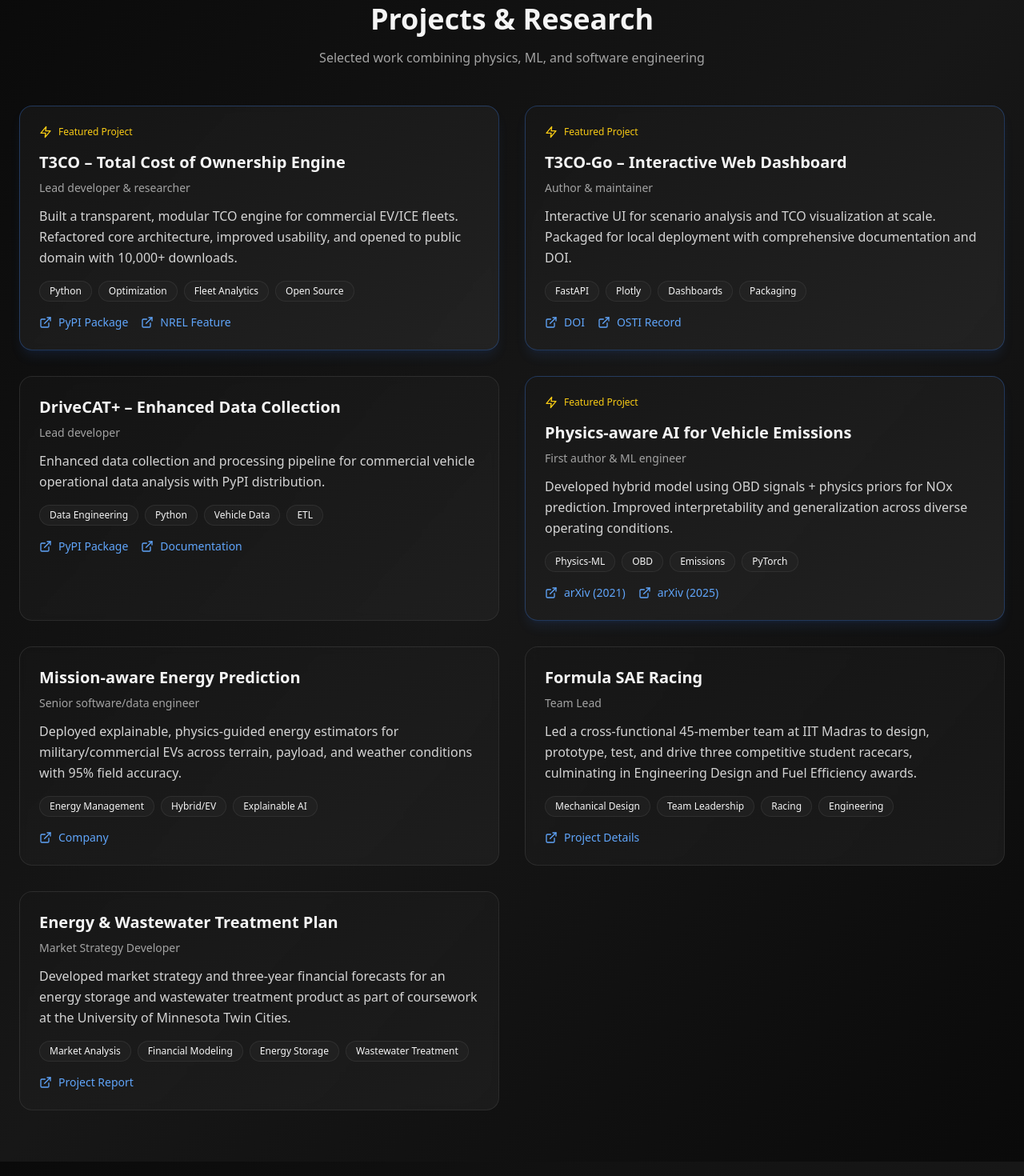
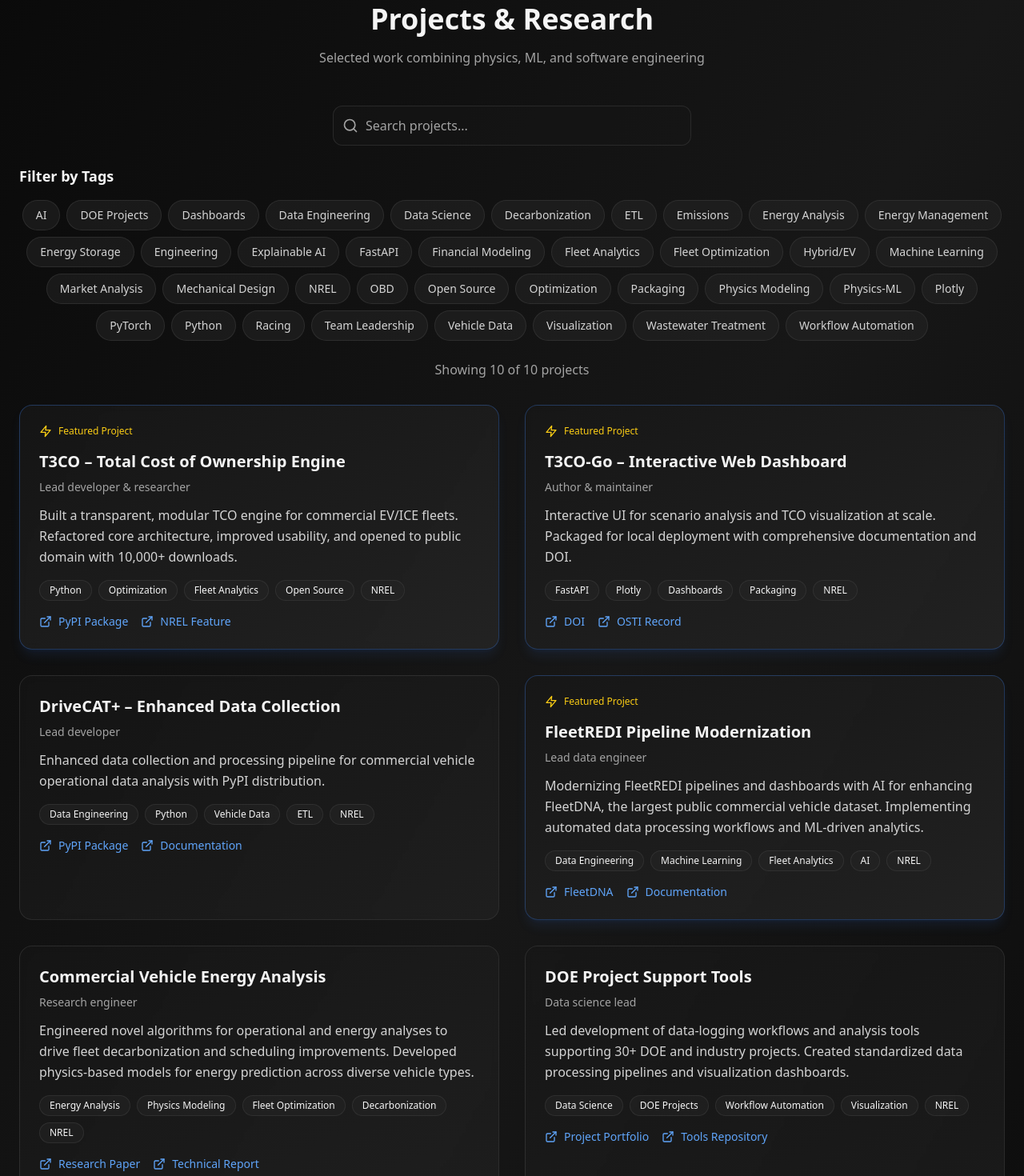
Before and after one commit to panne027/panne027.github.io, a React (Vite) app: page / in a window 1280 px wide. Shown: the part 7480-8950 px from the top of the page at 80% size. Built offline with nearby package versions, Linux system fonts and the light colour scheme.

Commit message:
feat: add search box for projects

```diff
--- a/src/App.jsx
+++ b/src/App.jsx
@@ -592,6 +592,38 @@ function ExperienceSection() {
 
 // Projects Section Component
 function ProjectsSection() {
+    const [searchTerm, setSearchTerm] = useState('');
+    const [selectedTags, setSelectedTags] = useState([]);
+
+    // Get all unique tags from projects
+    const allTags = [...new Set(projects.flatMap(project => project.tags))].sort();
+
+    // Filter projects based on search term and selected tags
+    const filteredProjects = projects.filter(project => {
+        const matchesSearch = searchTerm === '' ||
+            project.title.toLowerCase().includes(searchTerm.toLowerCase()) ||
+            project.blurb.toLowerCase().includes(searchTerm.toLowerCase()) ||
+            project.role.toLowerCase().includes(searchTerm.toLowerCase());
+
+        const matchesTags = selectedTags.length === 0 ||
+            selectedTags.some(tag => project.tags.includes(tag));
+
+        return matchesSearch && matchesTags;
+    });
+
+    const toggleTag = (tag) => {
+        setSelectedTags(prev =>
+            prev.includes(tag)
+                ? prev.filter(t => t !== tag)
+                : [...prev, tag]
+        );
+    };
+
+    const clearFilters = () => {
+        setSearchTerm('');
+        setSelectedTags([]);
+    };
+
     return (
         <section id="projects" className="py-16 bg-gradient-to-br from-neutral-950 via-neutral-900 to-neutral-950 text-neutral-100">
             <div className="max-w-7xl mx-auto px-6">
@@ -600,8 +632,60 @@ function ProjectsSection() {
                     <p className="text-neutral-400 max-w-2xl mx-auto">Selected work combining physics, ML, and software engineering</p>
                 </div>
 
+                {/* Search and Filter Controls */}
+                <div className="mb-8 space-y-6">
+                    {/* Search Box */}
+                    <div className="max-w-md mx-auto">
+                        <div className="relative">
+                            <Search className="absolute left-3 top-1/2 transform -translate-y-1/2 w-5 h-5 text-neutral-400" />
+                            <input
+                                type="text"
+                                placeholder="Search projects..."
+                                value={searchTerm}
+                                onChange={(e) => setSearchTerm(e.target.value)}
+                                className="w-full pl-10 pr-4 py-3 bg-neutral-900/50 border border-neutral-700/50 rounded-xl text-white placeholder-neutral-400 focus:outline-none focus:ring-2 focus:ring-blue-500/50 focus:border-blue-500/50 transition-all duration-300"
+                            />
+                        </div>
+                    </div>
+
+                    {/* Tag Filters */}
+                    <div className="space-y-4">
+                        <div className="flex items-center justify-between">
+                            <h3 className="text-lg font-semibold">Filter by Tags</h3>
+                            {(searchTerm || selectedTags.length > 0) && (
+                                <button
+                                    onClick={clearFilters}
+                                    className="text-sm text-blue-400 hover:text-blue-300 transition-colors"
+                                >
+                                    Clear all filters
+                                </button>
+                            )}
+                        </div>
+                        <div className="flex flex-wrap gap-2 justify-center">
+                            {allTags.map((tag) => (
+                                <button
+                                    key={tag}
+                                    onClick={() => toggleTag(tag)}
+                                    className={`px-4 py-2 rounded-full text-sm font-medium transition-all duration-300 ${selectedTags.includes(tag)
+                                        ? 'bg-blue-600/20 border border-blue-500/50 text-blue-300'
+                                        : 'bg-neutral-800/50 border border-neutral-700/50 text-neutral-300 hover:bg-neutral-700/50 hover:border-neutral-600/50'
+                                        }`}
+                                >
+                                    {tag}
+                                </button>
+                            ))}
+                        </div>
+                    </div>
+
+                    {/* Results Count */}
+                    <div className="text-center text-neutral-400">
+                        Showing {filteredProjects.length} of {projects.length} projects
+                    </div>
+                </div>
+
+                {/* Projects Grid */}
                 <div className="grid lg:grid-cols-2 gap-8">
-                    {projects.map((p) => (
+                    {filteredProjects.map((p) => (
                         <article key={p.title} className={`p-6 rounded-2xl border backdrop-blur-sm transition-all duration-300 hover:scale-[1.02] ${p.highlight
                             ? 'bg-gradient-to-br from-neutral-900/80 to-neutral-800/80 border-blue-500/30 shadow-lg shadow-blue-500/10'
                             : 'bg-gradient-to-br from-neutral-900/50 to-neutral-800/50 border-neutral-700/50'
@@ -634,6 +718,23 @@ function ProjectsSection() {
                         </article>
                     ))}
                 </div>
+
+                {/* No Results Message */}
+                {filteredProjects.length === 0 && (
+                    <div className="text-center py-12">
+                        <div className="text-neutral-400 mb-4">
+                            <Search className="w-12 h-12 mx-auto mb-4 opacity-50" />
+                            <p className="text-lg">No projects found matching your criteria</p>
+                            <p className="text-sm">Try adjusting your search terms or filters</p>
+                        </div>
+                        <button
+                            onClick={clearFilters}
+                            className="px-6 py-2 bg-blue-600/20 border border-blue-500/50 text-blue-300 rounded-lg hover:bg-blue-600/30 transition-colors"
+                        >
+                            Clear all filters
+                        </button>
+                    </div>
+                )}
             </div>
         </section>
     );
@@ -675,7 +776,7 @@ function ContactSection() {
                                         <p className="text-sm text-neutral-400">https://www.linkedin.com/in/harish-panneerselvam/</p>
                                     </div>
                                 </a>
-                                <a href="/resume.pdf" target="_blank" rel="noopener noreferrer" className="flex items-center gap-3 hover:bg-neutral-800/50 p-2 rounded-lg transition-colors">
+                                <a href="public/Harish_Panneer_Selvam__Resume_2025.pdf" target="_blank" rel="noopener noreferrer" className="flex items-center gap-3 hover:bg-neutral-800/50 p-2 rounded-lg transition-colors">
                                     <FileText className="w-5 h-5 text-green-400" />
                                     <div>
                                         <p className="font-medium">Resume</p>
--- a/src/data/experience.js
+++ b/src/data/experience.js
@@ -142,7 +142,7 @@ export const projects = [
             { label: "PyPI Package", href: "https://pypi.org/project/t3co/", icon: "external" },
             { label: "NREL Feature", href: "https://www.nrel.gov/news/detail/program/2024/nrels-commercial-electric-vehicle-cost-of-ownership-tool-is-best-in-class-and-free", icon: "newspaper" },
         ],
-        tags: ["Python", "Optimization", "Fleet Analytics", "Open Source"],
+        tags: ["Python", "Optimization", "Fleet Analytics", "Open Source", "NREL"],
         highlight: true
     },
     {
@@ -153,7 +153,7 @@ export const projects = [
             { label: "DOI", href: "https://doi.org/10.11578/dc.20250422.3", icon: "external" },
             { label: "OSTI Record", href: "https://www.osti.gov/biblio/code-154613", icon: "external" },
         ],
-        tags: ["FastAPI", "Plotly", "Dashboards", "Packaging"],
+        tags: ["FastAPI", "Plotly", "Dashboards", "Packaging", "NREL"],
         highlight: true
     },
     {
@@ -164,7 +164,40 @@ export const projects = [
             { label: "PyPI Package", href: "#", icon: "external" },
             { label: "Documentation", href: "#", icon: "external" },
         ],
-        tags: ["Data Engineering", "Python", "Vehicle Data", "ETL"],
+        tags: ["Data Engineering", "Python", "Vehicle Data", "ETL", "NREL"],
+        highlight: false
+    },
+    {
+        title: "FleetREDI Pipeline Modernization",
+        role: "Lead data engineer",
+        blurb: "Modernizing FleetREDI pipelines and dashboards with AI for enhancing FleetDNA, the largest public commercial vehicle dataset. Implementing automated data processing workflows and ML-driven analytics.",
+        links: [
+            { label: "FleetDNA", href: "https://www.nrel.gov/transportation/fleettest-fleet-dna.html", icon: "external" },
+            { label: "Documentation", href: "#", icon: "external" },
+        ],
+        tags: ["Data Engineering", "Machine Learning", "Fleet Analytics", "AI", "NREL"],
+        highlight: true
+    },
+    {
+        title: "Commercial Vehicle Energy Analysis",
+        role: "Research engineer",
+        blurb: "Engineered novel algorithms for operational and energy analyses to drive fleet decarbonization and scheduling improvements. Developed physics-based models for energy prediction across diverse vehicle types.",
+        links: [
+            { label: "Research Paper", href: "#", icon: "external" },
+            { label: "Technical Report", href: "#", icon: "external" },
+        ],
+        tags: ["Energy Analysis", "Physics Modeling", "Fleet Optimization", "Decarbonization", "NREL"],
+        highlight: false
+    },
+    {
+        title: "DOE Project Support Tools",
+        role: "Data science lead",
+        blurb: "Led development of data-logging workflows and analysis tools supporting 30+ DOE and industry projects. Created standardized data processing pipelines and visualization dashboards.",
+        links: [
+            { label: "Project Portfolio", href: "#", icon: "external" },
+            { label: "Tools Repository", href: "#", icon: "external" },
+        ],
+        tags: ["Data Science", "DOE Projects", "Workflow Automation", "Visualization", "NREL"],
         highlight: false
     },
     {
```
Also changed, not shown: 1 other file (tests, documents, lock files or other folders).
